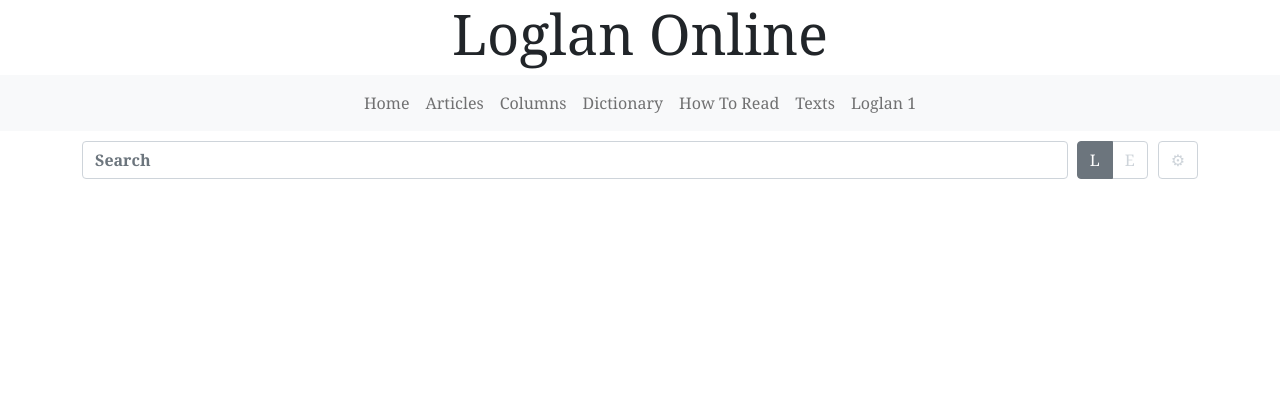
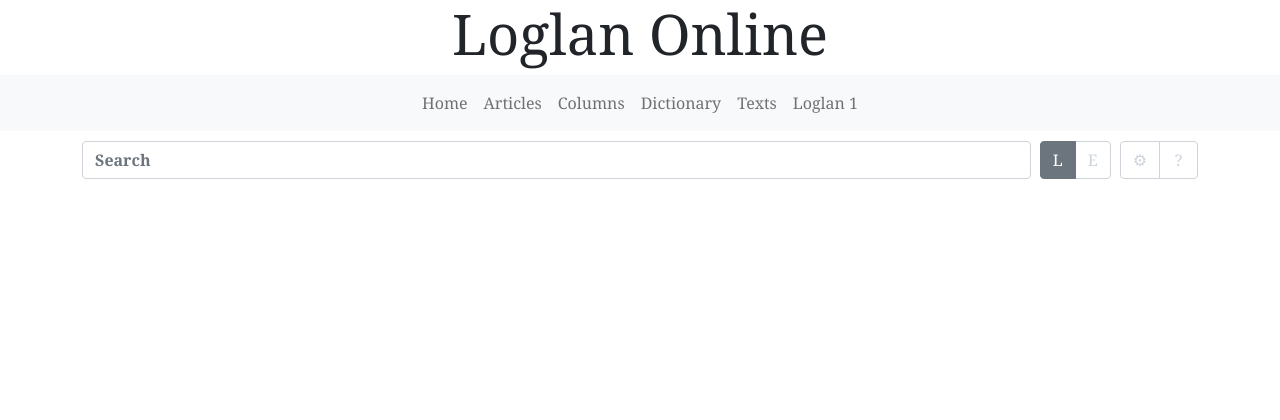
Before and after one commit to torrua/loglan_site, a Flask app: page /dictionary in a window 1280 px wide. Shown: the top 420 px of the page. Run offline with Flask 2, Linux system fonts and the light colour scheme; data that the repository does not hold is empty.

Commit message:
Update HTML code

```diff
--- a/app/templates/base.html
+++ b/app/templates/base.html
@@ -1,8 +1,6 @@
 <!doctype html>
 <html lang="en">
   <head>
-
-    <!-- Required meta tags -->
     <meta charset="utf-8">
     <meta name="viewport" content="width=device-width, initial-scale=1">
     <link rel="icon"
@@ -12,8 +10,8 @@
     <!-- Bootstrap CSS -->
     <link href="https://cdn.jsdelivr.net/npm/bootstrap@5.0.0-beta1/dist/css/bootstrap.min.css" rel="stylesheet" integrity="sha384-giJF6kkoqNQ00vy+HMDP7azOuL0xtbfIcaT9wjKHr8RbDVddVHyTfAAsrekwKmP1" crossorigin="anonymous">
     <title>{% if self.title() %}{% block title %}{% endblock %} - {% endif %}LOD</title>
+  </head>
 
-  </head>
   <style>
     body {
 	  font-family: 'Georgia', serif;
@@ -27,6 +25,12 @@
     .content {
       flex: 1 0 auto;
     }
+    .footer {
+      font-size: 14px;
+      margin-right: 10px;
+      padding-left: 15px;
+    }
+
     {% block style %}{% endblock %}
   </style>
 
@@ -34,7 +38,9 @@
     <div class="header"><h1 class="display-4">Loglan Online</h1></div>
 
     <nav class="navbar navbar-expand-sm navbar-light bg-light justify-content-center">
-      <button class="navbar-toggler" type="button" data-bs-toggle="collapse" data-bs-target="#navbarNavAltMarkup" aria-controls="navbarNavAltMarkup" aria-expanded="false" aria-label="Toggle navigation">
+      <button class="navbar-toggler" type="button" data-bs-toggle="collapse"
+              data-bs-target="#navbarNavAltMarkup" aria-controls="navbarNavAltMarkup"
+              aria-expanded="false" aria-label="Toggle navigation">
         <span class="navbar-toggler-icon "></span>
       </button>
       <div class="collapse navbar-collapse navbar-nav justify-content-center" id="navbarNavAltMarkup">
@@ -42,7 +48,6 @@
         <a class="nav-link" href="{{url_for('articles')}}">Articles</a>
         <a class="nav-link" href="{{url_for('columns')}}">Columns</a>
         <a class="nav-link" href="{{url_for('dictionary')}}">Dictionary</a>
-        <a class="nav-link" href="{{url_for('how_to_read')}}">How To Read</a>
         <a class="nav-link" href="{{url_for('texts')}}">Texts</a>
         <a class="nav-link" href="/Loglan1/">Loglan 1</a>
       </div>
@@ -54,7 +59,7 @@
       <nav class="navbar navbar-expand-lg bg-light">
         <ul class="navbar-nav">
           <li class="nav-item">
-            <div class="container-fluent" style="font-size: 14px; margin-right: 10px; padding-left: 15px;">Copyright © <script type="text/javascript">var year = new Date();document.write(year.getFullYear());</script> by <a href="http://www.loglan.org/">The Loglan Institute</a> & <a href="https://github.com/torrua">torrua</a>. All rights reserved.</div>
+            <div class="container-fluent footer">Copyright © <script type="text/javascript">var year = new Date();document.write(year.getFullYear());</script> by <a href="http://www.loglan.org/">The Loglan Institute</a> & <a href="https://github.com/torrua">torrua</a>. All rights reserved.</div>
           </li>
         </ul>
       </nav>
--- a/app/templates/dictionary.html
+++ b/app/templates/dictionary.html
@@ -69,9 +69,10 @@
       padding-bottom: 45px;
     }
 
-	.language-selector {
+	.language-selector, .settings-selector {
 		margin-left: 10px;
 	}
+
 	.btn-outline-secondary.custom-btn {
 		border-color: #ced4da;
 		color: #ced4da;
@@ -103,13 +104,15 @@
 		<input class="form-control search-bar" type="search" placeholder="Search" autocomplete="off" aria-label="Search" name="word" id="search_field">
 		<div class="btn-group language-selector" role="group" id="language-selector">
 			<input type="radio" class="btn-check" name="search_lang" id="log" value="log" autocomplete="off" checked>
-			<label class="btn btn-outline-secondary custom-btn" for="log">L</label>
+			<label class="btn btn-outline-secondary custom-btn" for="log" title="Switch To Loglan">L</label>
 			<input type="radio" class="btn-check" name="search_lang" id="eng" value="eng" autocomplete="off">
-			<label class="btn btn-outline-secondary custom-btn" for="eng">E</label>
+			<label class="btn btn-outline-secondary custom-btn" for="eng" title="Switch To English">E</label>
 		</div>
+		<div class="btn-group settings-selector" role="group" id="settings-selector">
 		<input type="checkbox" class="btn-check" id="btn-check-2-outlined" autocomplete="off" onclick="this.blur();"
 			   data-bs-toggle="collapse" data-bs-target="#collapse_settings" aria-expanded="false" aria-controls="collapse_settings">
-		<label class="btn btn-outline-secondary custom-btn btn-settings" for="btn-check-2-outlined">⚙</label><br>
+			<label class="btn btn-outline-secondary custom-btn btn-settings" for="btn-check-2-outlined" title="Settings">⚙</label>
+		<a href="{{url_for('how_to_read')}}" class="btn btn-outline-secondary custom-btn" role="button" title="How To Read">&#8239;?&#8239;</a></div><br>
 	</form>
 
 	<div class="collapse settings-bar" id="collapse_settings">
```
